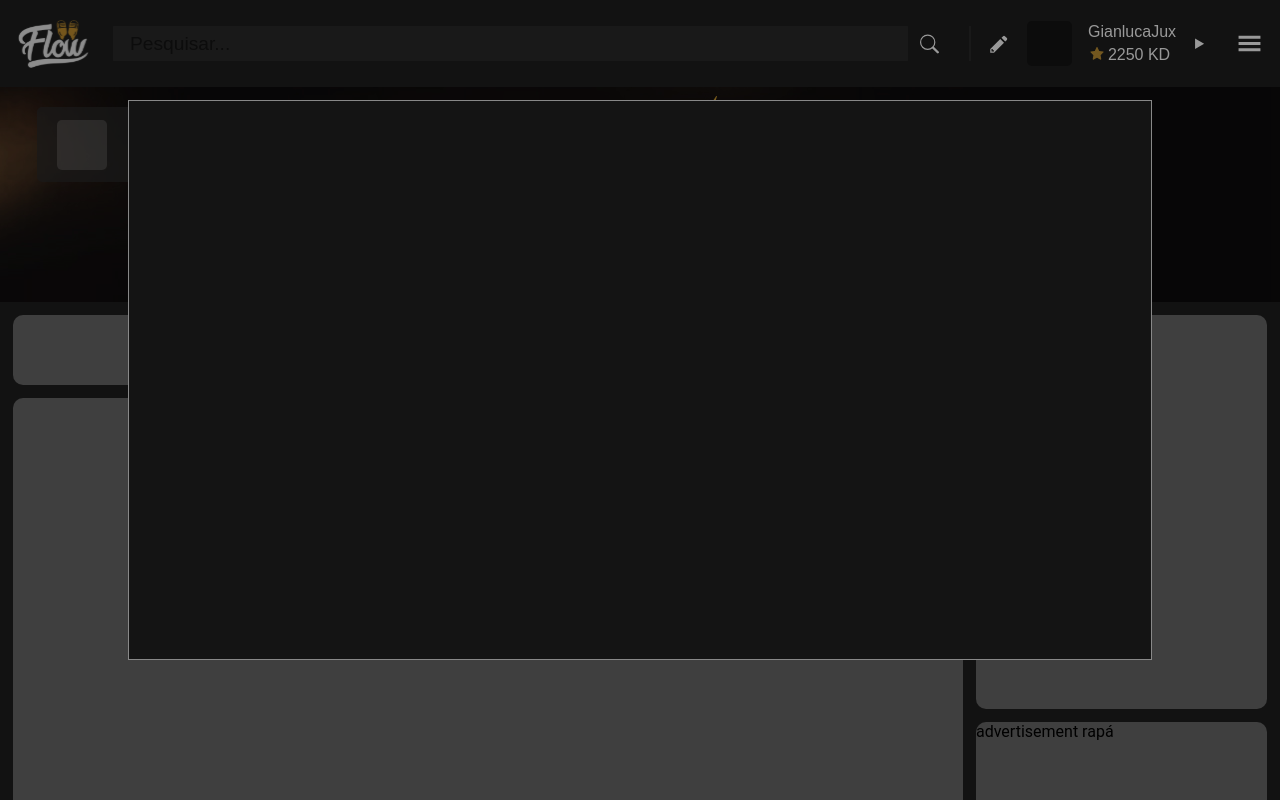
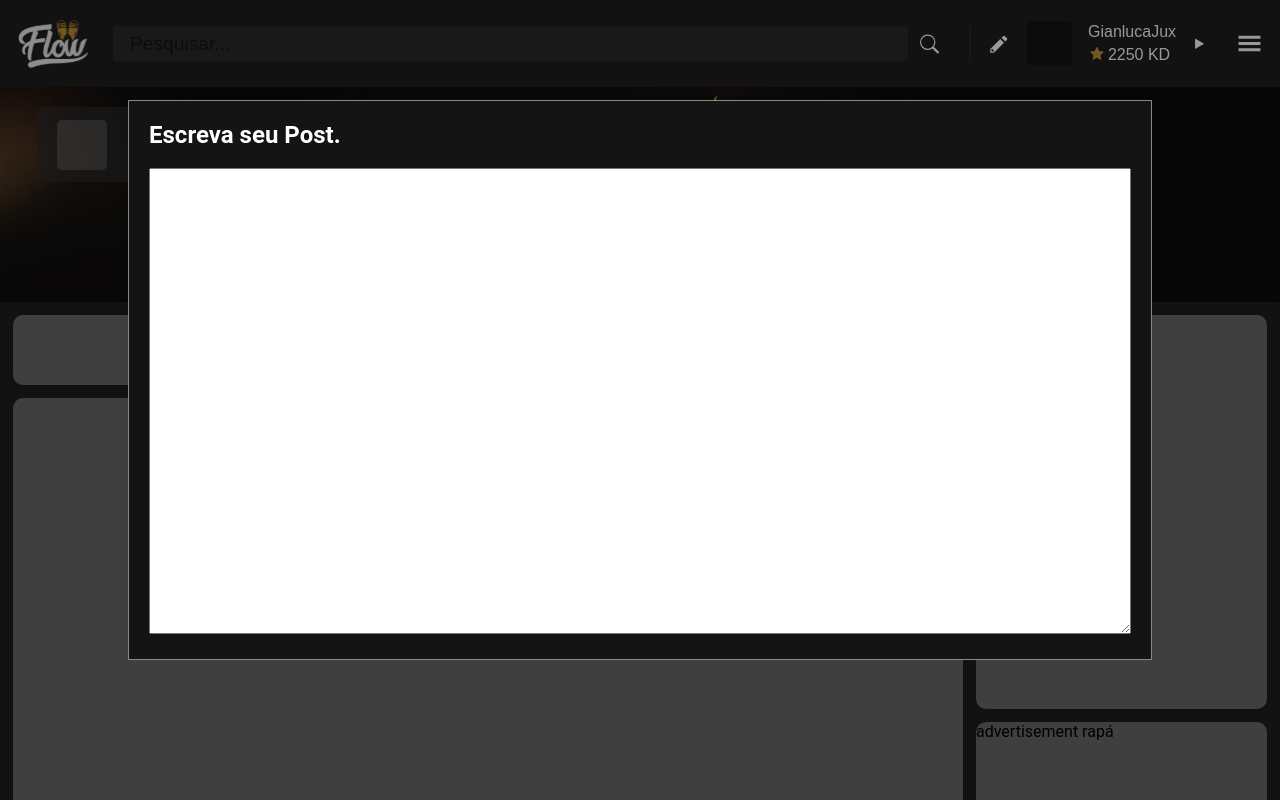
Before and after one commit to flowpodcast/forum, a React (Create React App) app: page / in a window 1280 px wide. Both pictures are taken after a click on the icon 999 px from the left and 43 px from the top of the page. Shown: the top 800 px of the page. Built offline with nearby package versions, Linux system fonts and the light colour scheme.

Commit message:
Adicionando um comeco de form no Modal

```diff
--- a/src/components/Navbar/index.js
+++ b/src/components/Navbar/index.js
@@ -28,7 +28,7 @@ function Navbar() {
   }
 
   function handlePostModal(e) {
-	if(e.target.title=="ignore") return;
+	if(e.target.id==="ignore") return;
 	IMenuIsOpen(setPostModalIsOpen, postModalIsOpen);
   }
 
@@ -71,8 +71,21 @@ function Navbar() {
 	  </MenuPersonal>
       <HamburguerMenu className="HamburguerMenu" open={hamburguerMenuIsOpen} />
 	  <PostModal onClick={handlePostModal} open={postModalIsOpen}>
-		<PostModalContent onClick={handlePostModal.bind(this)} open={postModalIsOpen} title="ignore"> {
-		/*esse title ignore é um improviso, quem souber a solução real por favor implementar*/}
+		<PostModalContent className="PostModal" onClick={handlePostModal.bind(this)} open={postModalIsOpen} id="ignore"> {
+		/*esse id ignore é um improviso, quem souber a solução real por favor implementar
+		<Form>
+		  <Form.Group controlId="exampleForm.ControlTextarea1">
+			<Form.Label>Escreva seu Post.</Form.Label>
+			<Form.Control as="textarea" rows="3" />
+		  </Form.Group>
+		</Form>
+		*/}
+		<h2 id="ignore">
+		Escreva seu Post.
+		</h2>
+		<br/>
+		<textarea id="ignore">
+		</textarea>
 		</PostModalContent>
 	  </PostModal>
     </>
--- a/src/components/Navbar/styles.js
+++ b/src/components/Navbar/styles.js
@@ -157,6 +157,7 @@ width: 100%;
     margin-top: 5px;
     width: 100%;
   }
+
 `;
 
 export const MenuPersonal = styled.div`
@@ -200,6 +201,7 @@ export const HamburguerMenu = styled.div`
 
 export const PostModal = styled.div`
   position: fixed;
+  display: none;
   overflow: auto; /* Enable scroll if needed */
   padding-top: 100px; /* Location of the box */
   width: 100%; /* Full width */
@@ -216,6 +218,7 @@ export const PostModal = styled.div`
   ${({ open }) => open && css`
     opacity: 1;
 	z-index: 99;
+	display:initial;
     //width: 350px;
     //height: 491px;
 
@@ -229,6 +232,7 @@ export const PostModalContent = styled.div`
   border: 1px solid #888;
   width: 80%;
   height: 80%;
+  color:white;
   opacity: 0;
   transition: 0.5s;
   z-index: 1;
@@ -240,4 +244,9 @@ export const PostModalContent = styled.div`
     //height: 491px;
 
   `}
+    textarea {
+  width:100%;
+  height:90%;
+  font-size:20px;
+  }
 `;
```
